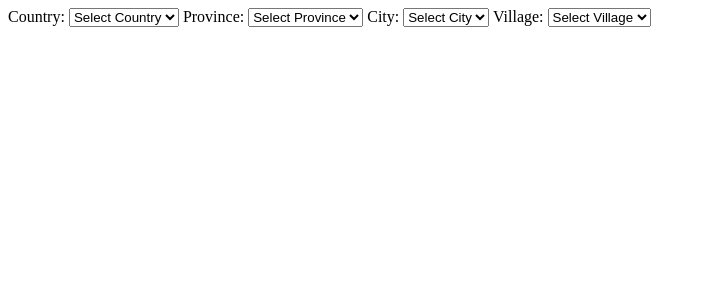
After one commit to gemrey13/Capstone_Alumni, a Django app: template DAOIS/AlumniManagement/templates/samplePopulate.html in a window 1280 px wide. The commit adds this page. Shown: the top 300 px of the page, without its empty margins (0-706 px from the left). Run offline with Django 4.2, Linux system fonts and the light colour scheme; the template is opened without the code that fills it, so the values that code supplies are empty.

Commit message:
First Version of select Location

```diff
--- /dev/null
+++ b/DAOIS/AlumniManagement/templates/samplePopulate.html
@@ -0,0 +1,138 @@
+<!DOCTYPE html>
+<html>
+<head>
+  <title>Dynamic Select Example</title>
+</head>
+<body>
+  <label for="country">Country:</label>
+  <select id="country" onchange="populateProvinces()">
+    <option value="">Select Country</option>
+    <option value="PH">Philippines</option>
+    <option value="US">United States</option>
+    <!-- Add more country options as needed -->
+  </select>
+
+  <label for="province">Province:</label>
+  <select id="province" onchange="populateCities()">
+    <option value="">Select Province</option>
+  </select>
+
+  <label for="city">City:</label>
+  <select id="city" onchange="populateVillages()">
+    <option value="">Select City</option>
+  </select>
+
+  <label for="village">Village:</label>
+  <select id="village">
+    <option value="">Select Village</option>
+  </select>
+
+  <script>
+    // Define the data for provinces, cities, and villages
+    const data = {
+      PH: {
+        provinces: ["Metro Manila", "Cebu", "Bulacan"],
+        cities: {
+          "Metro Manila": ["Manila", "Quezon City", "Makati"],
+          "Cebu": ["Cebu City", "Lapu-Lapu City", "Mandaue City"],
+          "Bulacan": ["Malolos", "Meycauayan", "Baliuag"]
+        },
+        villages: {
+          "Manila": ["Village A", "Village B", "Village C"],
+          "Quezon City": ["Village D", "Village E", "Village F"],
+          "Makati": ["Village G", "Village H", "Village I"],
+          // Add more village options as needed
+        }
+      },
+      US: {
+        provinces: ["California", "New York", "Texas"],
+        cities: {
+          "California": ["Los Angeles", "San Francisco", "San Diego"],
+          "New York": ["New York City", "Buffalo", "Albany"],
+          "Texas": ["Houston", "Dallas", "Austin"]
+          // Add more city options as needed
+        },
+        villages: {
+          "Los Angeles": ["Village 1", "Village 2", "Village 3"],
+          "San Francisco": ["Village 4", "Village 5", "Village 6"],
+          "San Diego": ["Village 7", "Village 8", "Village 9"],
+          // Add more village options as needed
+        }
+      }
+      // Add more country options as needed
+    };
+
+    // Function to populate the provinces based on the selected country
+    function populateProvinces() {
+      const countrySelect = document.getElementById("country");
+      const provinceSelect = document.getElementById("province");
+      const citySelect = document.getElementById("city");
+      const villageSelect = document.getElementById("village");
+
+      // Clear previous options
+      provinceSelect.innerHTML = "<option value=''>Select Province</option>";
+      citySelect.innerHTML = "<option value=''>Select City</option>";
+      villageSelect.innerHTML = "<option value=''>Select Village</option>";
+
+      const country = countrySelect.value;
+      if (country !== "") {
+        const provinces = data[country].provinces;
+        provinces.forEach((province) => {
+          const option = document.createElement("option");
+          option.value = province;
+          option.textContent = province;
+          provinceSelect.appendChild(option);
+        });
+      }
+    }
+
+    // Function to populate the cities based on the selected province
+    function populateCities() {
+      const countrySelect = document.getElementById("country");
+      const provinceSelect = document.getElementById("province");
+      const citySelect = document.getElementById("city");
+      const villageSelect = document.getElementById("village");
+
+      // Clear previous options
+      citySelect.innerHTML = "<option value=''>Select City</option>";
+      villageSelect.innerHTML = "<option value=''>Select Village</option>";
+
+      const country = countrySelect.value;
+      const province = provinceSelect.value;
+      if (country !== "" && province !== "") {
+        const cities = data[country].cities[province];
+        cities.forEach((city) => {
+          const option = document.createElement("option");
+          option.value = city;
+          option.textContent = city;
+          citySelect.appendChild(option);
+        });
+      }
+    }
+
+    // Function to populate the villages based on the selected city
+    function populateVillages() {
+      const countrySelect = document.getElementById("country");
+      const provinceSelect = document.getElementById("province");
+      const citySelect = document.getElementById("city");
+      const villageSelect = document.getElementById("village");
+
+      // Clear previous options
+      villageSelect.innerHTML = "<option value=''>Select Village</option>";
+
+      const country = countrySelect.value;
+      const province = provinceSelect.value;
+      const city = citySelect.value;
+      if (country !== "" && province !== "" && city !== "") {
+        const villages = data[country].villages[city];
+        villages.forEach((village) => {
+          const option = document.createElement("option");
+          option.value = village;
+          option.textContent = village;
+          villageSelect.appendChild(option);
+        });
+      }
+    }
+  </script>
+</body>
+</html>
--- a/DAOIS/AlumniManagement/urls.py
+++ b/DAOIS/AlumniManagement/urls.py
@@ -9,4 +9,8 @@ urlpatterns = [
     path('alumni/', views.alumni, name="alumni"),
     path('sample/', views.sample, name="sample"),
     path('alumni/search/', views.alumni_search, name='alumni_search'),
+    path('your/', views.your_view, name="your"),
+    path('get_provinces/', views.get_provinces, name='get-provinces'),
+    path('get_cities/', views.get_cities, name='get-cities'),
+    path('get_barangays/', views.get_barangays, name='get-barangays'),
 ]
```
Also changed, not shown: DAOIS/AlumniManagement/templates/AlumniManagement/alumni.html (+15 -12 lines), DAOIS/AlumniManagement/templates/power.html (added, +118 -0 lines), DAOIS/AlumniManagement/views.py (+35 -0 lines).
